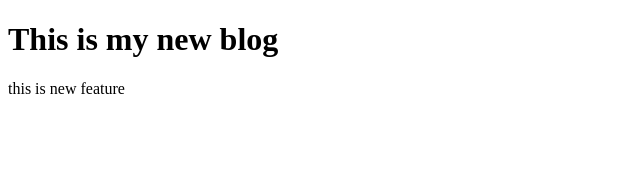
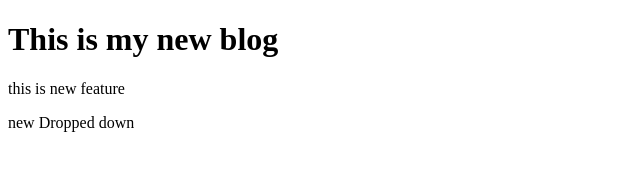
Before and after one commit to vipink2322/localRepo, a plain HTML site: page index.html in a window 1280 px wide. Shown: the whole page, without its empty margins (0-640 px from the left). Drawn offline with Linux system fonts and the light colour scheme.

```diff
--- a/index.html
+++ b/index.html
@@ -8,6 +8,7 @@
 <body>
     <h1>This is my new blog </h1>
     <p>this is new feature </p>
+    <p> new Dropped down</p>
 
 </body>
 </html>
```
